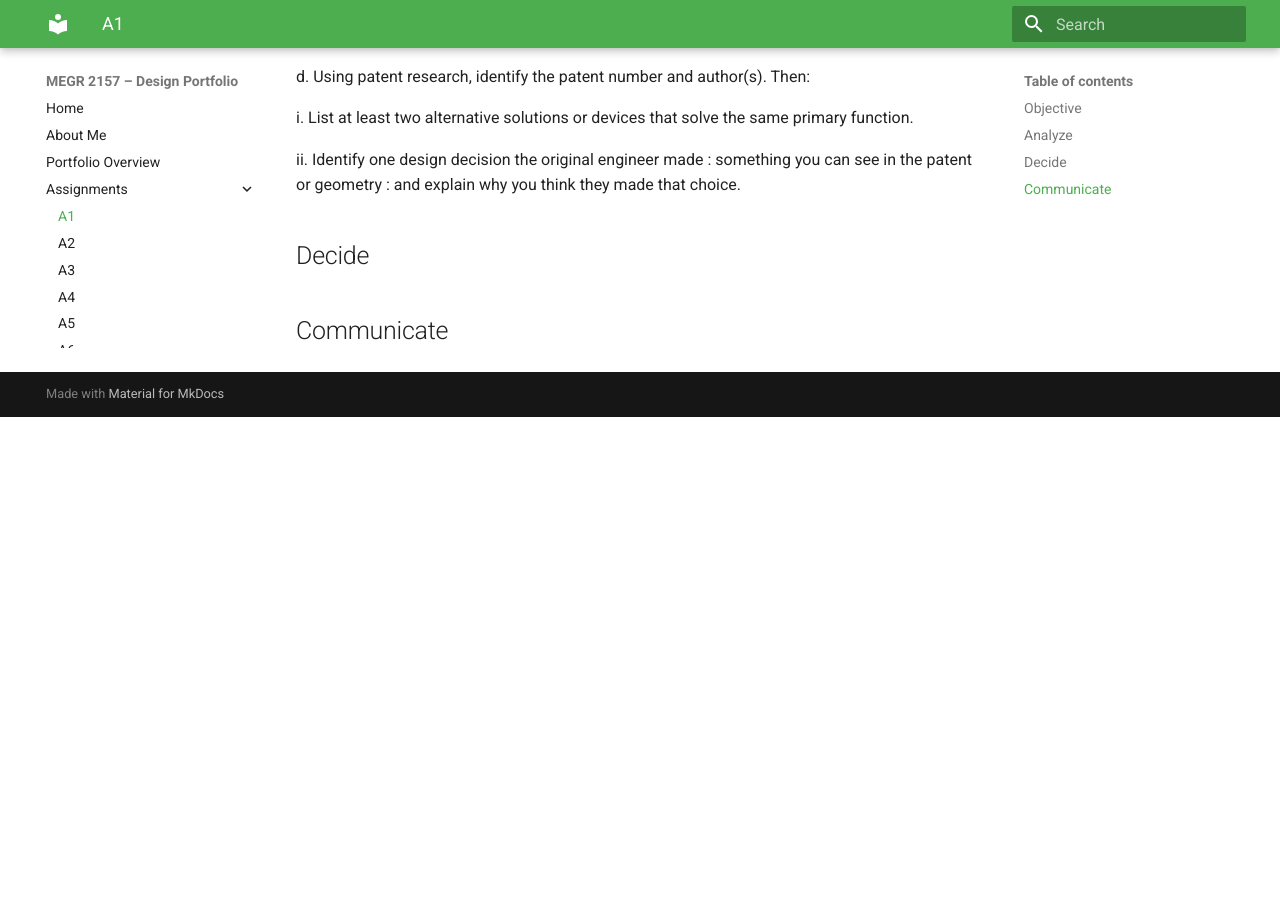
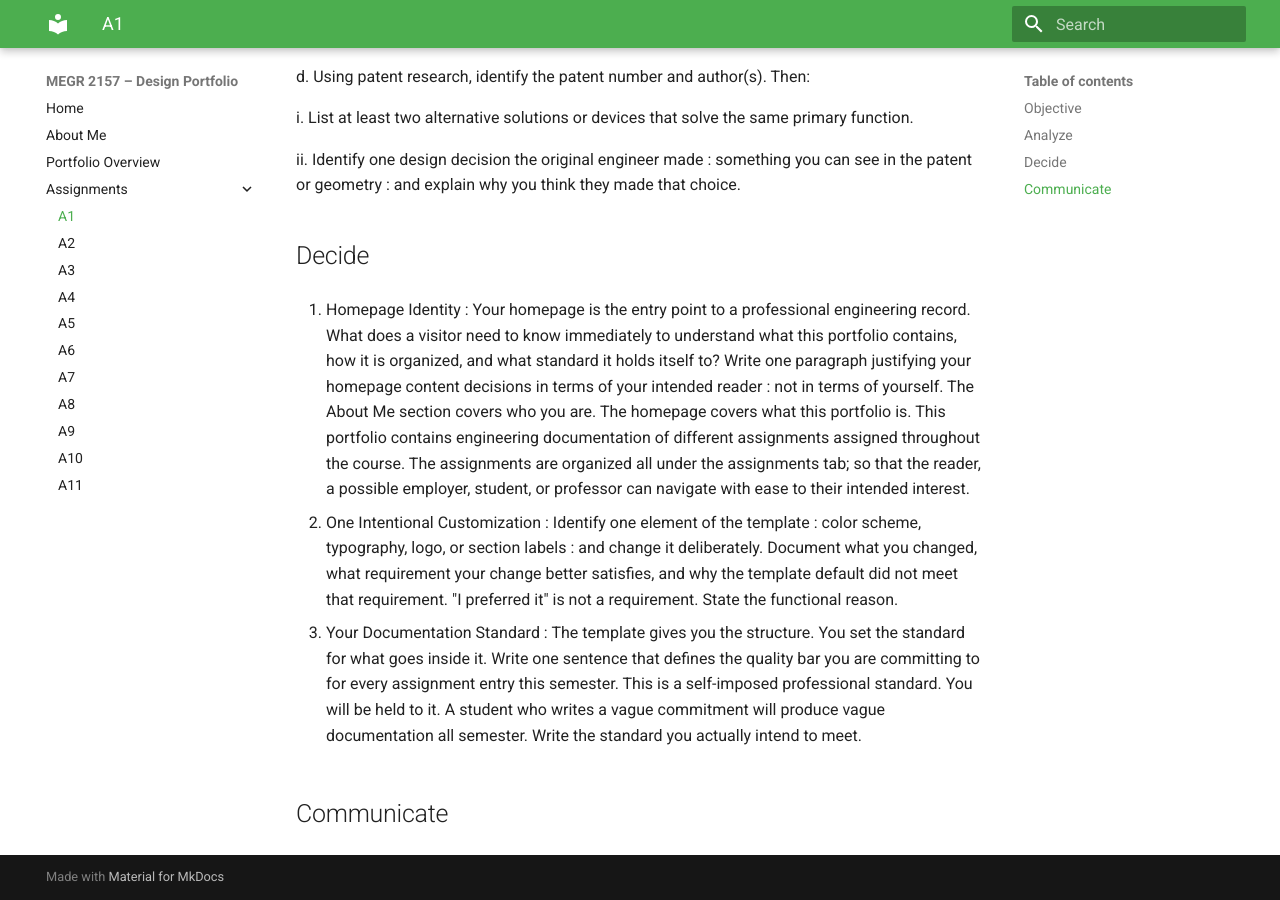
Before and after one commit to Jeffrey-Mendoza/megr2157-portfolio, an MkDocs documentation site: the page built from docs/assignments/A01/index.md, in a window 1280 px wide and 900 px high, scrolled down 2747 px. Built offline with MkDocs 1.6.1 and Material for MkDocs 9.7.7, drawn with Linux system fonts in a browser that asks for light colours; before the commit the page ends 3164 px from its top, so only the background shows below that.

Commit message:
Expand assignment guidelines with new sections
Added sections on homepage identity, intentional customization, and documentation standard to the assignment guidelines.

```diff
--- a/docs/assignments/A01/index.md
+++ b/docs/assignments/A01/index.md
@@ -68,6 +68,11 @@ ii.  Identify one design decision the original engineer made : something you can
 
 
 ## Decide
+1.  Homepage Identity : Your homepage is the entry point to a professional engineering record. What does a visitor need to know immediately to understand what this portfolio contains, how it is organized, and what standard it holds itself to? Write one paragraph justifying your homepage content decisions in terms of your intended reader : not in terms of yourself. The About Me section covers who you are. The homepage covers what this portfolio is.
+This portfolio contains engineering documentation of different assignments assigned throughout the course. The assignments are organized all under the assignments tab; so that the reader, a possible employer, student, or professor can navigate with ease to their intended interest.
 
+2.  One Intentional Customization : Identify one element of the template : color scheme, typography, logo, or section labels : and change it deliberately. Document what you changed, what requirement your change better satisfies, and why the template default did not meet that requirement. "I preferred it" is not a requirement. State the functional reason.
+
+3.  Your Documentation Standard : The template gives you the structure. You set the standard for what goes inside it. Write one sentence that defines the quality bar you are committing to for every assignment entry this semester. This is a self-imposed professional standard. You will be held to it. A student who writes a vague commitment will produce vague documentation all semester. Write the standard you actually intend to meet.
 
 ## Communicate
```
